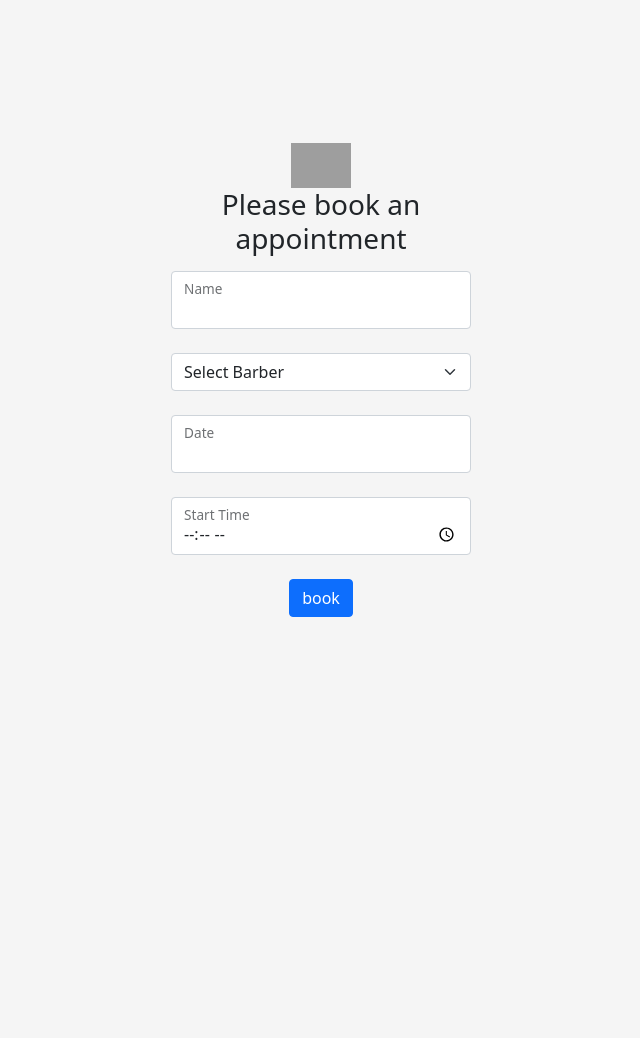
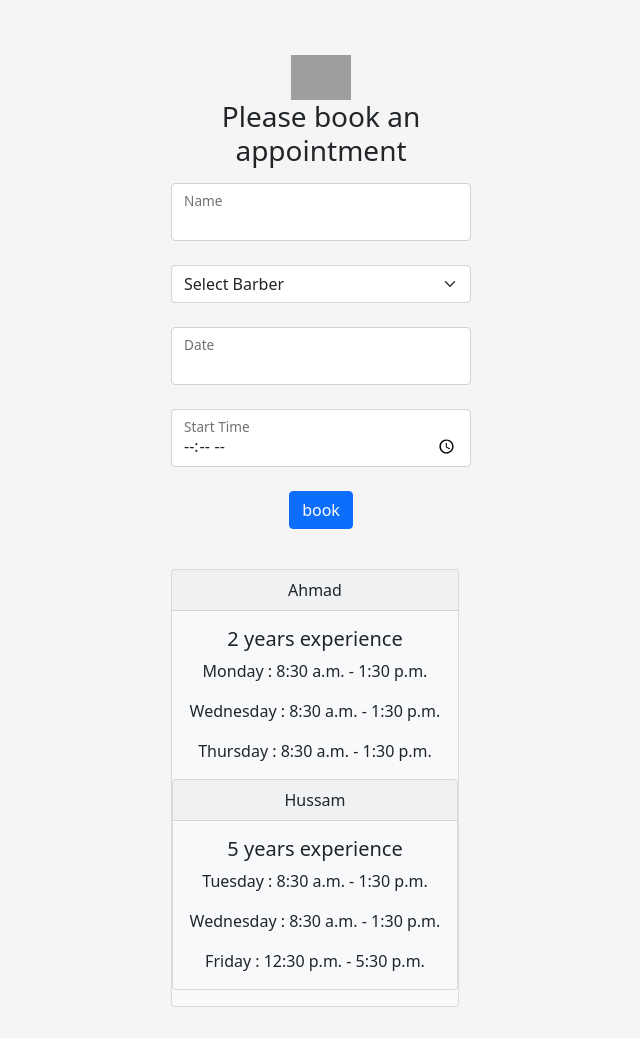
Before and after one commit to noureimesh/Barbershop, a Django app: page / in a window 1280 px wide. Shown: the whole page, without its empty margins (319-959 px from the left). Before the commit the page ends 617 px from the top, so only its background shows below. Run offline with Django 4.2, Linux system fonts and the light colour scheme; some libraries are stand-ins or nearby versions; grey boxes are pictures that could not be loaded.

Commit message:
bootstrap cards added
bootstrap cards added

```diff
--- a/Barbershop/models/main.py
+++ b/Barbershop/models/main.py
@@ -56,8 +56,8 @@ def Seed():
   hussamShifts.append(Shift(2,2, time(8, 30,00) , time(13, 30, 00)));
   hussamShifts.append(Shift(2,4, time(12, 30, 00) , time(17, 30, 00)));
 
-  barbershop.barbers.append(Barber(1,"Ahmad","2 years ecperience",ahmadShifts));
-  barbershop.barbers.append(Barber(2,"Hussam","5 years ecperience",hussamShifts));
+  barbershop.barbers.append(Barber(1,"Ahmad","2 years experience",ahmadShifts));
+  barbershop.barbers.append(Barber(2,"Hussam","5 years experience",hussamShifts));
 
   barbershop.clients.append(Client(1,"Georg"))
   barbershop.clients.append(Client(2,"Saleem"))
--- a/Barbershop/templates/appointmentForm.html
+++ b/Barbershop/templates/appointmentForm.html
@@ -61,6 +61,23 @@
         <!-- Submit button -->
         <button type="submit" name="submit" value="submit" class="btn btn-primary btn-block mb-4">book</button>
       </form>
+
+
+      {% for barber in barbers %}
+
+      <div class="card bg-light mb-3"  style="max-width: 18rem;" class="col-lg-6 mb-4">
+
+        <div class="card-header">{{ barber.name }}</div>
+        <div class="card-body">
+          <h5 class="card-title">{{barber.bio}}</h5>
+
+          {% for shift in barber.shifts %}
+          <p class="card-text">{{shift.dayName}} : {{shift.startTime}} - {{shift.endTime}}</p>
+           {% endfor %}
+
+        </div>
+        {% endfor %}
+
 </main>
 </body>
 
```
Also changed, not shown: Barbershop/models/Shift.py (+18 -0 lines).
